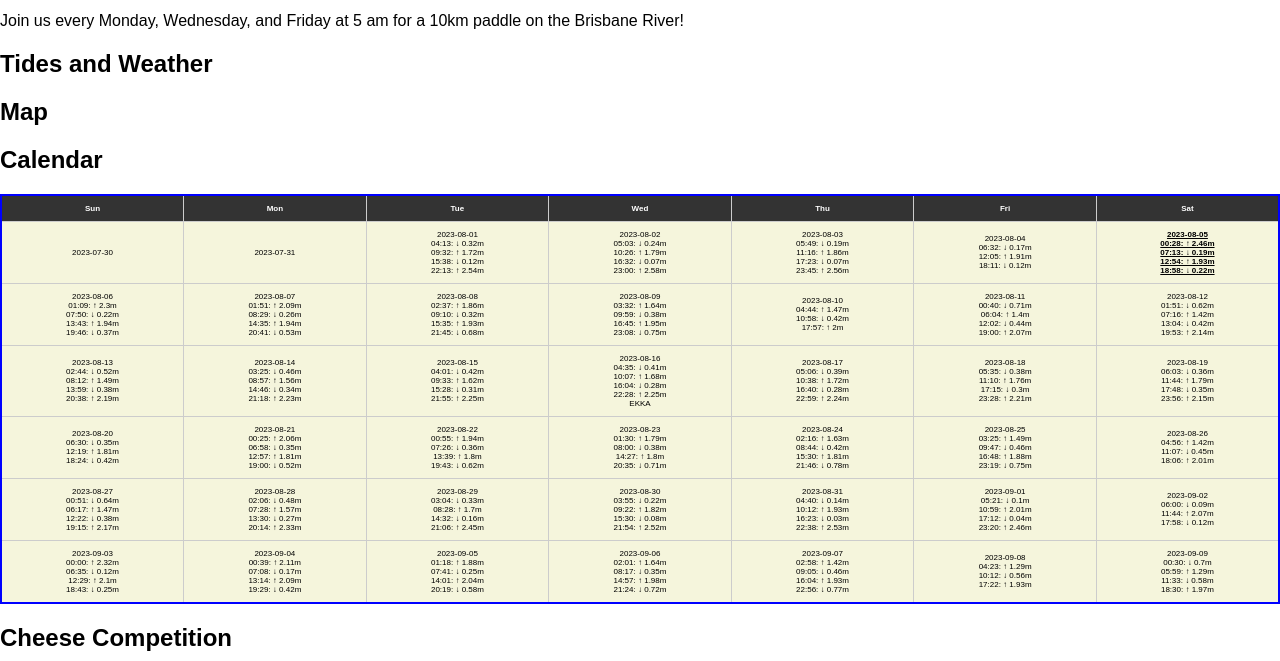
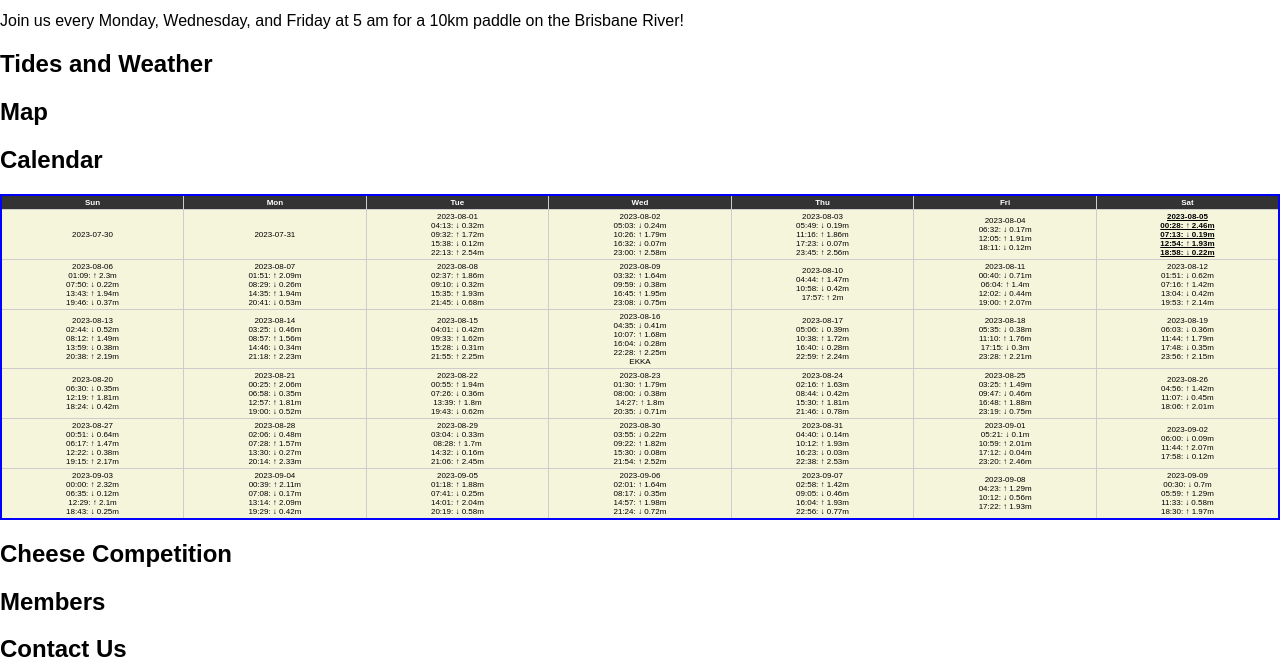
Before and after one commit to dpmatsalla/westendspearers, a PHP site: page / in a window 1280 px wide. Shown: the part 480-1141 px from the top of the page. Run offline with PHP 8.4, Linux system fonts and the light colour scheme.

Commit message:
Update styles.css

```diff
--- a/styles.css
+++ b/styles.css
@@ -44,7 +44,7 @@ td {
   border: 1px solid #ccc;
   font-size: 8px;
   text-align: center;
-  padding: 8px;
+  padding: 2px;
 }
 .calendar thead {
   background-color: #333;
```
